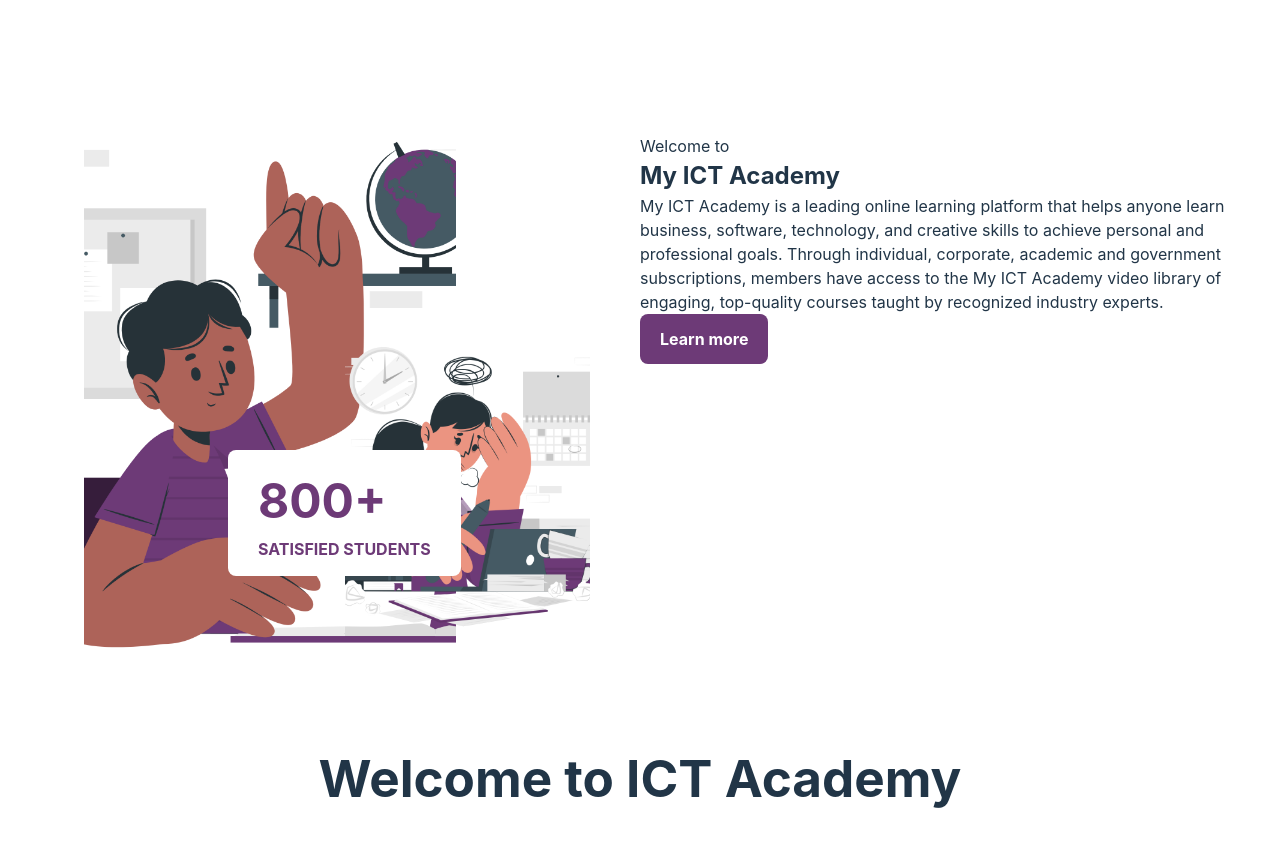
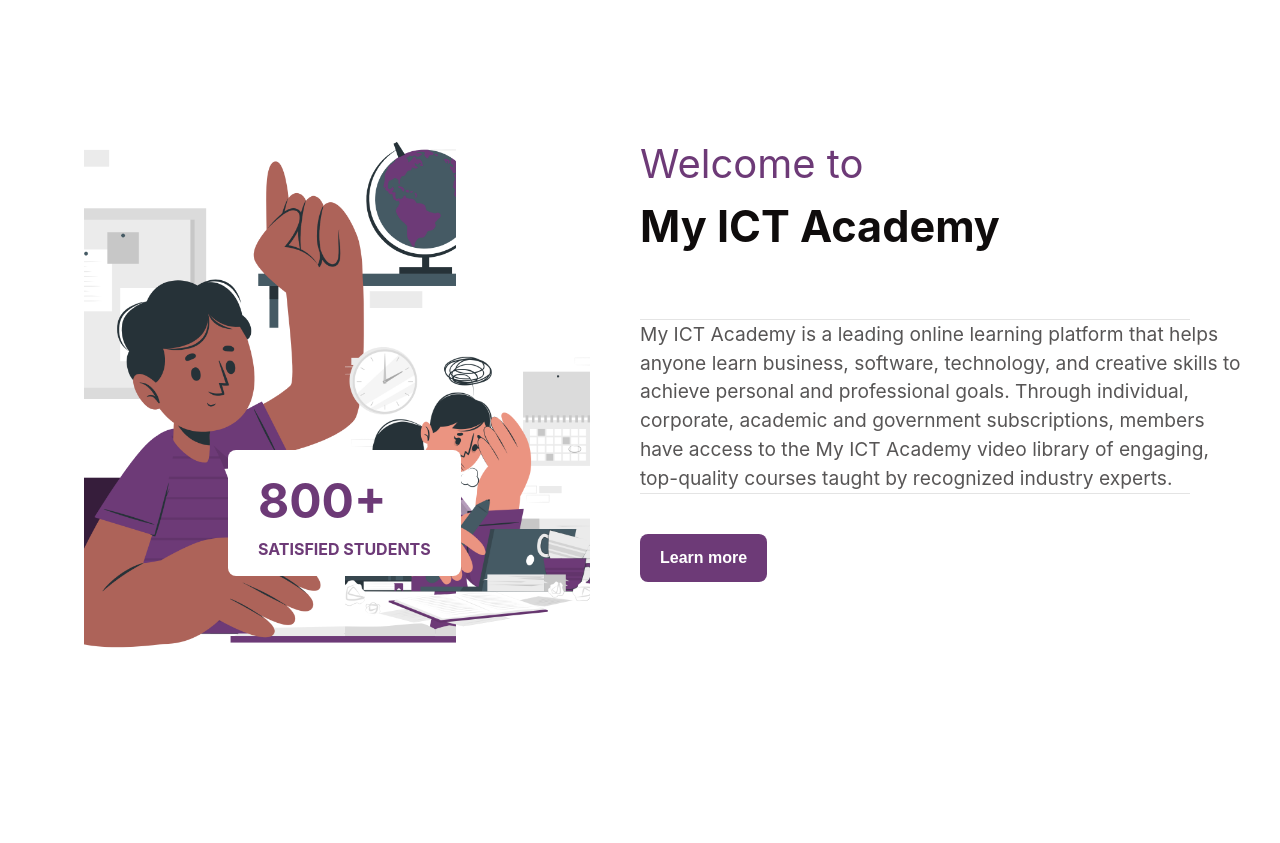
Before and after one commit to Prisca-01/ict-academy-website, a React (Vite) app: page / in a window 1280 px wide. Shown: the part 720-1563 px from the top of the page. Built offline with nearby package versions, Linux system fonts and the light colour scheme.

Commit message:
Worked on the welcome section

```diff
--- a/src/components/styles/header.css
+++ b/src/components/styles/header.css
@@ -217,7 +217,7 @@
   padding: 15px 20px;
   font-size: 16px;
   font-weight: bold;
-  color: #ffffff;
+  color: #ffffff !important;
   background-color: #6d3a77;
   border: none;
   border-radius: 8px;
@@ -229,12 +229,14 @@
   position: relative;
   z-index: 2;
   transition: color 0.4s ease;
+  color: #ffffff;
 }
 
 .animated-btn .arrow {
   position: relative;
   z-index: 2;
   display: flex;
+  color: #ffffff;
   align-items: center;
   transition: transform 0.3s ease-out;
 }
@@ -245,7 +247,7 @@
   left: 0;
   width: 100%;
   height: 100%;
-  background-color: white;
+  background-color: #ffffff;
   z-index: 1;
   clip-path: polygon(0% 0%, 0% 0%, 0% 100%, 0% 100%);
   transition: clip-path 0.4s ease-in-out;
--- a/src/components/styles/welcome.css
+++ b/src/components/styles/welcome.css
@@ -15,7 +15,6 @@
 }
 .images{
     position: relative;
-
 }
 .welcome-big{
     width: 70% !important;
@@ -56,8 +55,34 @@
     display: flex;
     flex-direction: column;
 }
+.texts .margin{
+    margin-top: 60px !important;
+}
+
+.texts .welcometo{
+    color: #6d3a77;
+    font-size: 2.5rem;
+}
+.texts h2 {
+    color: #0f0c0c;
+    font-size: 2.7rem;
+    font-weight: bold;
+}
+.texts .margin .hr{
+    width: 550px ;
+    height: 1px;
+    background-color: #e4e4e4;
+    border: none;
+    /* margin-top: 40px ; */
+}
+.texts p{
+    color: #0f0c0cb2;
+    font-size: 1.2rem;
+    font-weight: 400;
+    margin-top: 20px;
+}
 /* Button */
-.animated-btn {
+.animated-button {
     position: relative;
     display: inline-flex;
     align-items: center;
@@ -71,16 +96,17 @@
     border-radius: 8px;
     overflow: hidden;
     cursor: pointer;
+    margin-top: 40px !important;
   }
 
-  .animated-btn .button-text {
+  .animated-button .button-text {
     position: relative;
     z-index: 2;
     transition: color 0.4s ease;
   }
 
 
-  .animated-btn .overlay {
+  .animated-button .overlay {
     position: absolute;
     top: 0;
     left: 0;
@@ -92,6 +118,6 @@
     transition: clip-path 0.4s ease-in-out;
   }
 
-  .animated-btn:hover .button-text{
+  .animated-button:hover .button-text{
     color: #fff;
   }
--- a/src/components/welcome.tsx
+++ b/src/components/welcome.tsx
@@ -1,32 +1,49 @@
 import { motion } from "motion/react";
-import './styles/welcome.css';
+import "./styles/welcome.css";
 
 function Welcome() {
   return (
     <>
       <section id="welcome">
         <div className="images">
-        <img src="src/assets/welcome.png" alt="logo" className="welcome-big" />
-        <img src="src/assets/student.png" alt="logo" className="welcome-small" />
+          <img
+            src="src/assets/welcome.png"
+            alt="logo"
+            className="welcome-big"
+          />
+          <img
+            src="src/assets/student.png"
+            alt="logo"
+            className="welcome-small"
+          />
           <div className="students">
             <p className="number">800+</p>
             <p className="text">SATISFIED STUDENTS</p>
           </div>
         </div>
         <div className="texts">
-        <span>Welcome to</span><h2>
-            My ICT Academy
-        </h2>
+          <span className="welcometo">Welcome to</span>
+          <h2>My ICT Academy</h2>
+          <div className="margin">
+            <div className="hr"></div>
             <p>
-            My ICT Academy is a leading online learning platform that helps anyone learn business, software, technology, and creative skills to achieve personal and professional goals. Through individual, corporate, academic and government subscriptions, members have access to the My ICT Academy video library of engaging, top-quality courses taught by recognized industry experts.
+              My ICT Academy is a leading online learning platform that helps
+              anyone learn business, software, technology, and creative skills
+              to achieve personal and professional goals. Through individual,
+              corporate, academic and government subscriptions, members have
+              access to the My ICT Academy video library of engaging,
+              top-quality courses taught by recognized industry experts.
             </p>
+            <div className="hr"></div>
+          </div>
+
           <motion.div
             initial={{ opacity: 0, y: 20 }}
             animate={{ opacity: 1, y: 0 }}
             transition={{ duration: 1, delay: 0.4 }}
           >
             <motion.button
-              className="animated-btn"
+              className="animated-button"
               whileHover="hover"
               initial="initial"
               variants={{
@@ -51,7 +68,6 @@ function Welcome() {
           </motion.div>
         </div>
       </section>
-
     </>
   );
 }
--- a/src/index.css
+++ b/src/index.css
@@ -24,8 +24,8 @@ a:hover {
 
 body {
   margin: 0;
-  /* padding: 2rem; */
   min-height: 100vh;
+  color: #ffffff;
 }
 
 h1 {
@@ -33,7 +33,7 @@ h1 {
   line-height: 1.1;
 }
 
-button {
+/* button {
   border-radius: 8px;
   border: 1px solid transparent;
   padding: 0.6em 1.2em;
@@ -50,7 +50,7 @@ button:hover {
 button:focus,
 button:focus-visible {
   outline: 4px auto -webkit-focus-ring-color;
-}
+} */
 
 @media (prefers-color-scheme: light) {
   :root {
```
Lines whose indentation alone changed are shown as unchanged.
